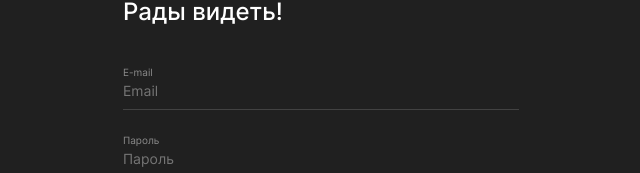
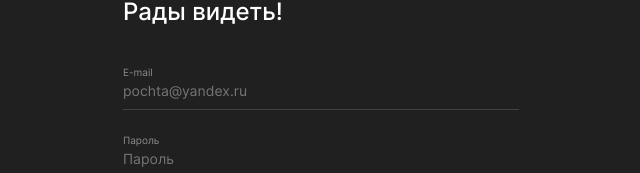
Before and after one commit to InEmEcI/movies-explorer-frontend, a React (Create React App) app: page /signin in a window 1280 px wide. Shown: the part 153-326 px from the top of the page, without its empty margins (319-959 px from the left). Built offline with nearby package versions, Linux system fonts and the light colour scheme.

Commit message:
baseUrl поменял

```diff
--- a/package.json
+++ b/package.json
@@ -14,7 +14,7 @@
     "web-vitals": "^2.1.4"
   },
   "scripts": {
-    "start": "set PORT=3000 && react-scripts start",
+    "start": "set PORT=3001 && react-scripts start",
     "build": "react-scripts build",
     "test": "react-scripts test",
     "eject": "react-scripts eject"
--- a/src/components/Login/Login.js
+++ b/src/components/Login/Login.js
@@ -58,7 +58,7 @@ function Login({ location }) {
           name="email"
           value={inputValues.email}
           onChange={handleChange}
-          placeholder="Email"
+          placeholder="pochta@yandex.ru"
           validationContent={inputErrors?.email}
         />
 
--- a/src/utils/constants.js
+++ b/src/utils/constants.js
@@ -1,4 +1,4 @@
-export const baseUrl = "https://nemec.nomoredomains.xyz";
+export const baseUrl = "http://api.nemec.nomoredomains.xyz";
 export const moviesUrl = "https://api.nomoreparties.co";
 
 export const checkResponse = (res) => {
```
